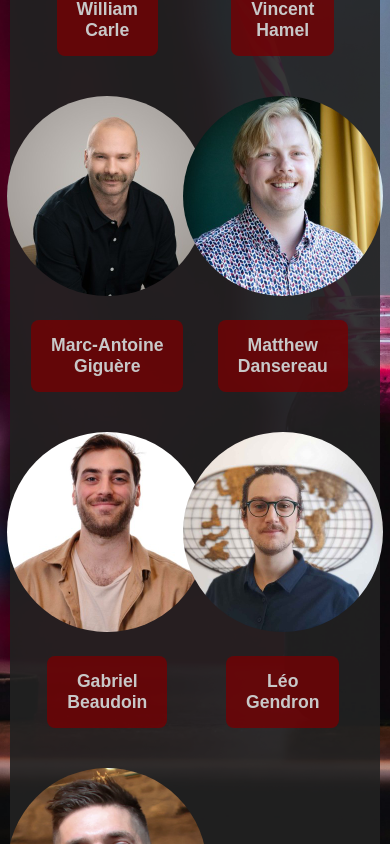
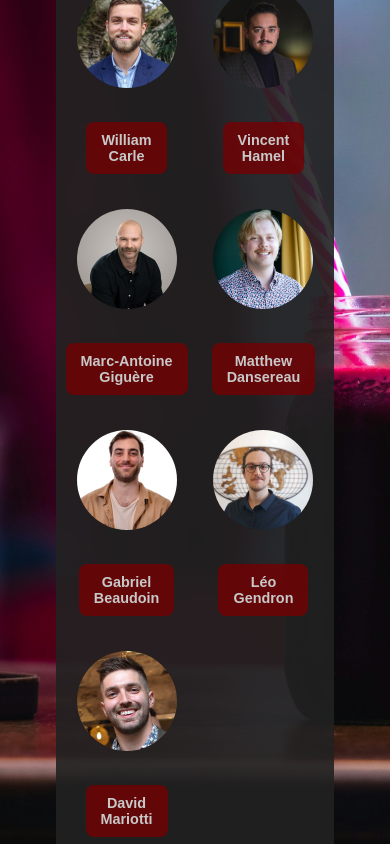
Before and after one commit to SirWillpower/fopilay, a plain HTML site: page index.html in a window 390 px wide. Drawn offline with Linux system fonts and the light colour scheme; a web font is replaced by a local one.

Commit message:
Update styles.css

```diff
--- a/static/styles.css
+++ b/static/styles.css
@@ -120,46 +120,41 @@ h2 {
 
 /* Mobile Responsiveness */
 @media (max-width: 600px) {
-    .content {
-        padding: 5% 5%;
-        max-width: 400px;
-        margin: 20px 10px;
-        z-index: 1;
-        height: fit-content;
+    .banner {
+        display: flex;
+        flex-direction: column;
+        overflow-y: auto; /* Enable scrolling */
+        height: 100vh; /* Full viewport height */
     }
 
-    .banner {
-        overflow: scroll;
+    .content {
+        padding: 10px;
+        max-width: 100%; /* Use full width */
+        margin: 0 auto;
+        display: grid;
+        grid-template-columns: repeat(2, 1fr); /* Two columns */
+        gap: 15px; /* Spacing between grid items */
+        justify-items: center; /* Center align grid items horizontally */
+    }
+
+    .person {
+        display: flex;
+        flex-direction: column;
+        align-items: center;
+        text-align: center;
     }
 
     .portrait {
-        width: 200px;
-        height: 200px;
-    }
-
-    h1 {
-        font-size: 2.8em;
-    }
-
-    h2 {
-        font-size: 20px;
-    }
-
-    .description, .additional-text {
-        font-size: 14px;
+        width: 100px; /* Adjusted size for small screens */
+        height: 100px;
+        margin-bottom: 10px; /* Spacing between image and button */
     }
 
     .button {
-        padding: 15px 20px;
-        font-size: 1.1em;
-    }
-
-    .social-btn {
-        padding: 15px;
-    }
-
-    .social-btn img {
-        width: 25px;
-        height: 25px;
+        padding: 10px 15px;
+        font-size: 0.9em;
+        width: auto; /* Automatically adjust to content width */
+        max-width: 100px; /* Match the portrait's width */
+        text-align: center;
     }
 }
```
